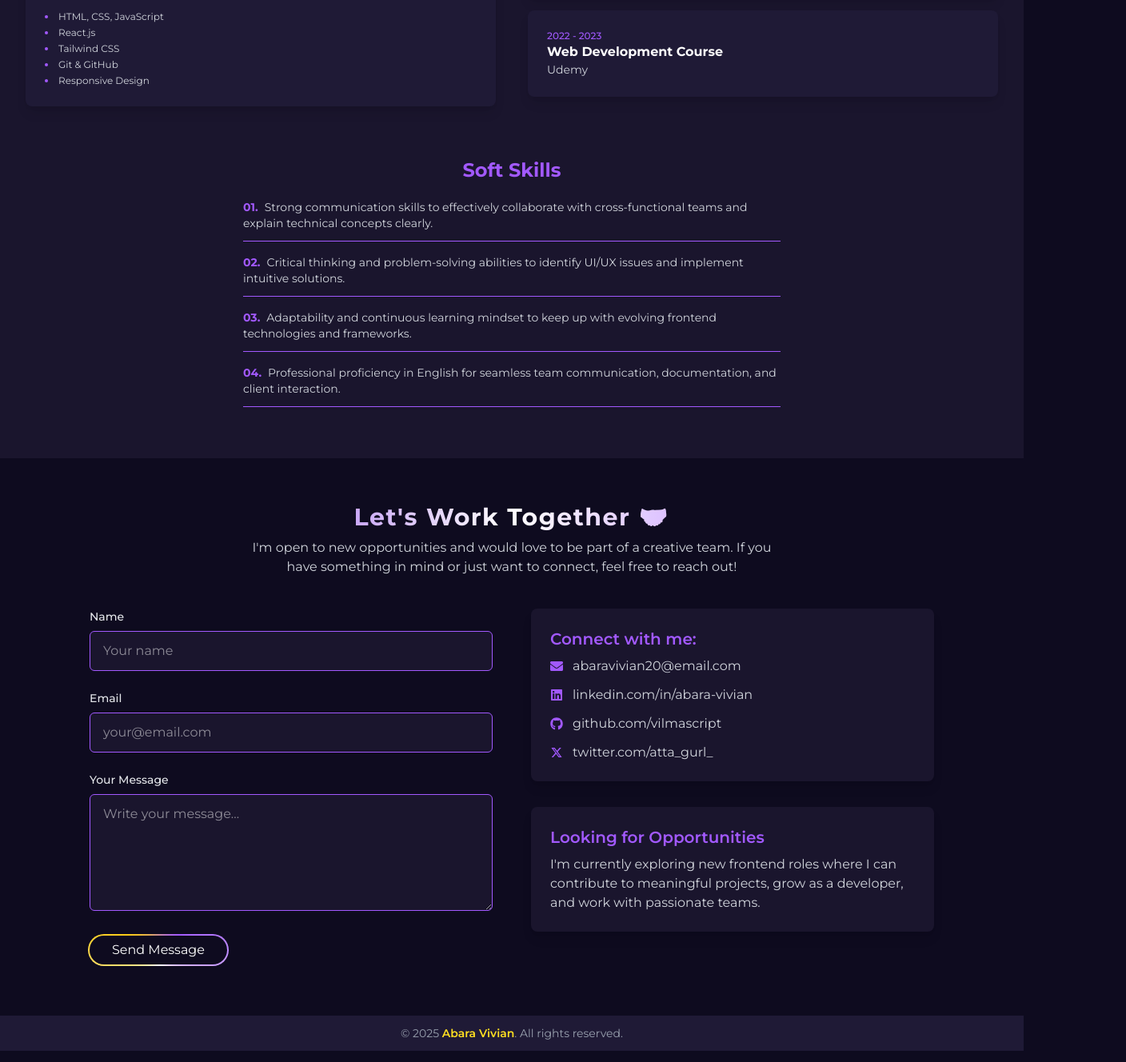
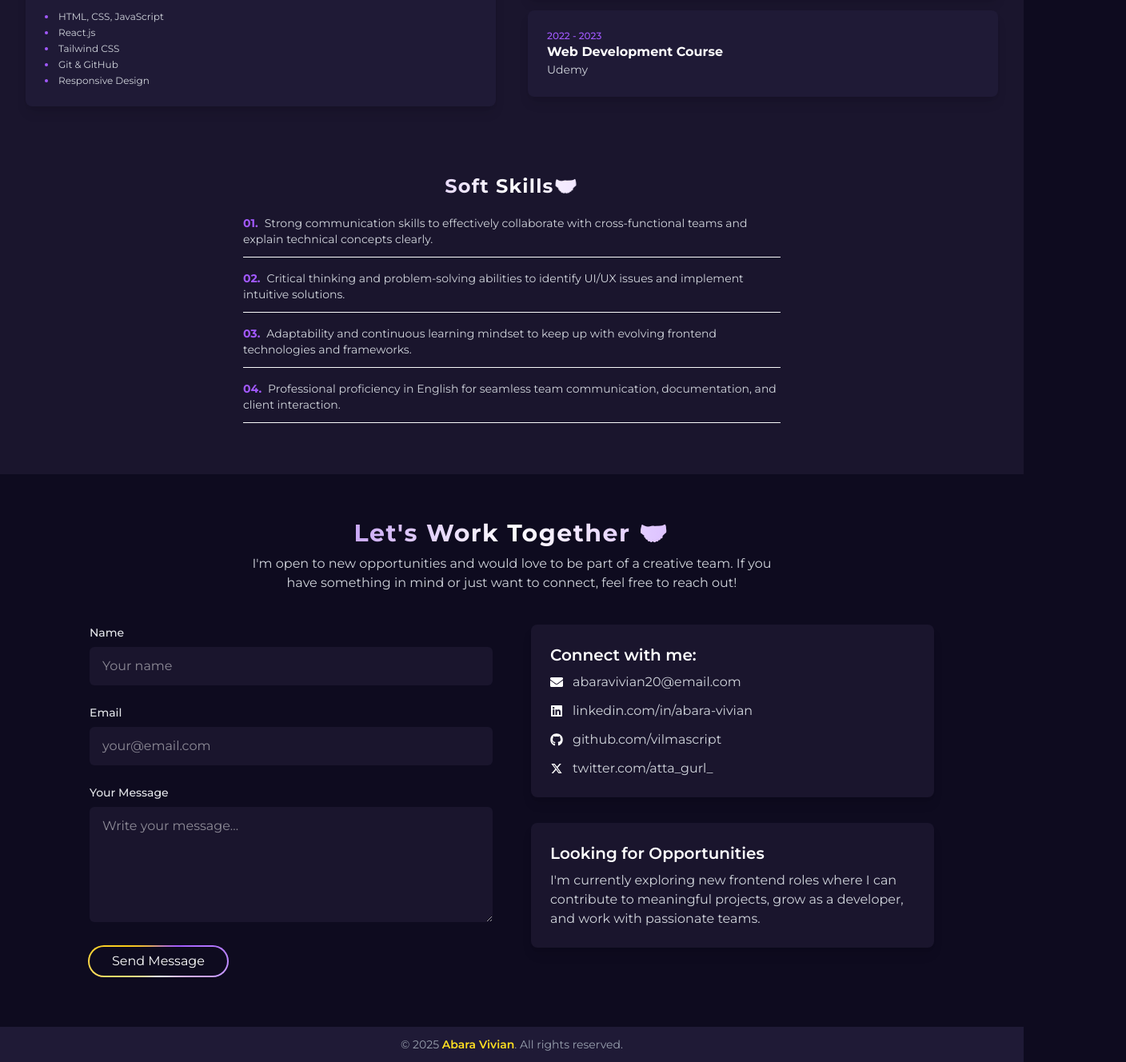
Before and after one commit to VilmaScript/vilmaportfolio, a Next.js app: page / in a window 1280 px wide. Shown: the part 2876-4204 px from the top of the page at 80% size, 1408 px wide, since content can reach past the window. Built offline with nearby package versions, Linux system fonts and the light colour scheme.

Commit message:
color changes

```diff
--- a/src/app/_components/Contact.js
+++ b/src/app/_components/Contact.js
@@ -25,7 +25,7 @@ const Contact = () => (
             id="name"
             type="text"
             placeholder="Your name"
-            className="w-full px-4 py-3 bg-secondary text-white border border-[#A259FF] rounded-md focus:outline-none focus:ring-2 focus:ring-[#A259FF]"
+            className="w-full px-4 py-3 bg-secondary text-white rounded-md outline-none "
           />
         </div>
 
@@ -37,7 +37,7 @@ const Contact = () => (
             id="email"
             type="email"
             placeholder="your@email.com"
-            className="w-full px-4 py-3 bg-secondary text-white border border-[#A259FF] rounded-md focus:outline-none focus:ring-2 focus:ring-[#A259FF]"
+            className="w-full px-4 py-3 bg-secondary text-white rounded-md "
           />
         </div>
 
@@ -49,7 +49,7 @@ const Contact = () => (
             id="message"
             rows="5"
             placeholder="Write your message..."
-            className="w-full px-4 py-3 bg-secondary text-white border border-[#A259FF] rounded-md focus:outline-none focus:ring-2 focus:ring-[#A259FF]"
+            className="w-full px-4 py-3 bg-secondary text-white rounded-md "
           />
         </div>
 
@@ -60,26 +60,26 @@ const Contact = () => (
       <div className="flex flex-col gap-8">
         {/* Social Card */}
         <div className="bg-secondary rounded-lg p-6 shadow-lg text-sm sm:text-base">
-          <h3 className="text-lg sm:text-xl font-semibold mb-2 text-[#A259FF]">Connect with me:</h3>
+          <h3 className="text-md sm:text-xl font-semibold mb-2 text-white">Connect with me:</h3>
           <ul className="space-y-3">
             <li className="flex items-center gap-3 text-gray-300 hover:text-white transition">
-              <FaEnvelope className="text-[#A259FF]" /> abaravivian20@email.com
+              <FaEnvelope className="text-white" /> abaravivian20@email.com
             </li>
             <li className="flex items-center gap-3 text-gray-300 hover:text-white transition">
-              <FaLinkedin className="text-[#A259FF]" /> linkedin.com/in/abara-vivian
+              <FaLinkedin className="text-white" /> linkedin.com/in/abara-vivian
             </li>
             <li className="flex items-center gap-3 text-gray-300 hover:text-white transition">
-              <FaGithub className="text-[#A259FF]" /> github.com/vilmascript
+              <FaGithub className="text-white" /> github.com/vilmascript
             </li>
             <li className="flex items-center gap-3 text-gray-300 hover:text-white transition">
-              <RiTwitterXFill className="text-[#A259FF]" /> twitter.com/atta_gurl_
+              <RiTwitterXFill className="text-white" /> twitter.com/atta_gurl_
             </li>
           </ul>
         </div>
 
         {/* Looking for Opportunities Card */}
         <div className="bg-secondary rounded-lg p-6 shadow-lg flex flex-col justify-center text-gray-300">
-          <h3 className="text-lg sm:text-xl font-semibold mb-2 text-[#A259FF]">Looking for Opportunities</h3>
+          <h3 className="text-md sm:text-xl font-semibold mb-2 text-white">Looking for Opportunities</h3>
           <p className="text-sm sm:text-base">
             I&apos;m currently exploring new frontend roles where I can contribute to meaningful projects,
             grow as a developer, and work with passionate teams.
--- a/src/app/_components/Projects.js
+++ b/src/app/_components/Projects.js
@@ -121,12 +121,12 @@ const Projects = () => {
             {/* Text */}
             <div className="text-gray-300 bg-secondary p-6 rounded-lg">
               <p className="mb-2 text-sm">
-                <span className="text-lg font-medium text-[#A259FF]">
+                <span className="text-lg font-medium text-white">
                   {project.title}:
                 </span>{" "}
                 {project.description}
               </p>
-              <p className="text-[#A259FF] font-semibold mb-1">Key Features:</p>
+              <p className="text-white font-semibold mb-1">Key Features:</p>
               <ul className="list-disc list-inside marker:text-[#A259FF] space-y-1">
                 {project.features.map((feature, i) => (
                   <li className="text-sm" key={i}>
--- a/src/app/_components/Softskills.js
+++ b/src/app/_components/Softskills.js
@@ -9,15 +9,15 @@ const Softskills = () => {
   return (
     <div className="px-6 md:px-20 bg-[#1A152D] mt-5 ">
 
-      <h2 className="text-xl sm:text-2xl mb-5 font-bold  text-accent text-center">
-                        Soft Skills
-                    </h2>
+     <h2 className="text-xl sm:text-2xl font-bold text-center text-transparent py-5 bg-clip-text bg-[linear-gradient(to_right,#6f15e6,#FFFFFF,#A259FF)] tracking-wider">
+        Soft Skills🤝
+      </h2>
 
       <ul className="space-y-4 max-w-2xl mx-auto">
         {skills.map((skill, index) => (
           <li
             key={index}
-            className="border-b border-[#A259FF] text-xs sm:text-sm pb-3 text-gray-300 hover:text-white hover:pl-2 transition-all duration-200"
+            className="border-b border-gray-50 text-xs sm:text-sm pb-3 text-gray-300 hover:text-white hover:pl-2 transition-all duration-200"
           >
             <span className="font-bold text-[#A259FF] mr-2">
               {String(index + 1).padStart(2, "0")}.
--- a/src/app/globals.css
+++ b/src/app/globals.css
@@ -14,7 +14,7 @@
 
   font-family: Arial, Helvetica, sans-serif;
 } */
-body {
+body,html {
   font-family: var(--font-montserrat), sans-serif;
   overflow-x: hidden;
 
```
